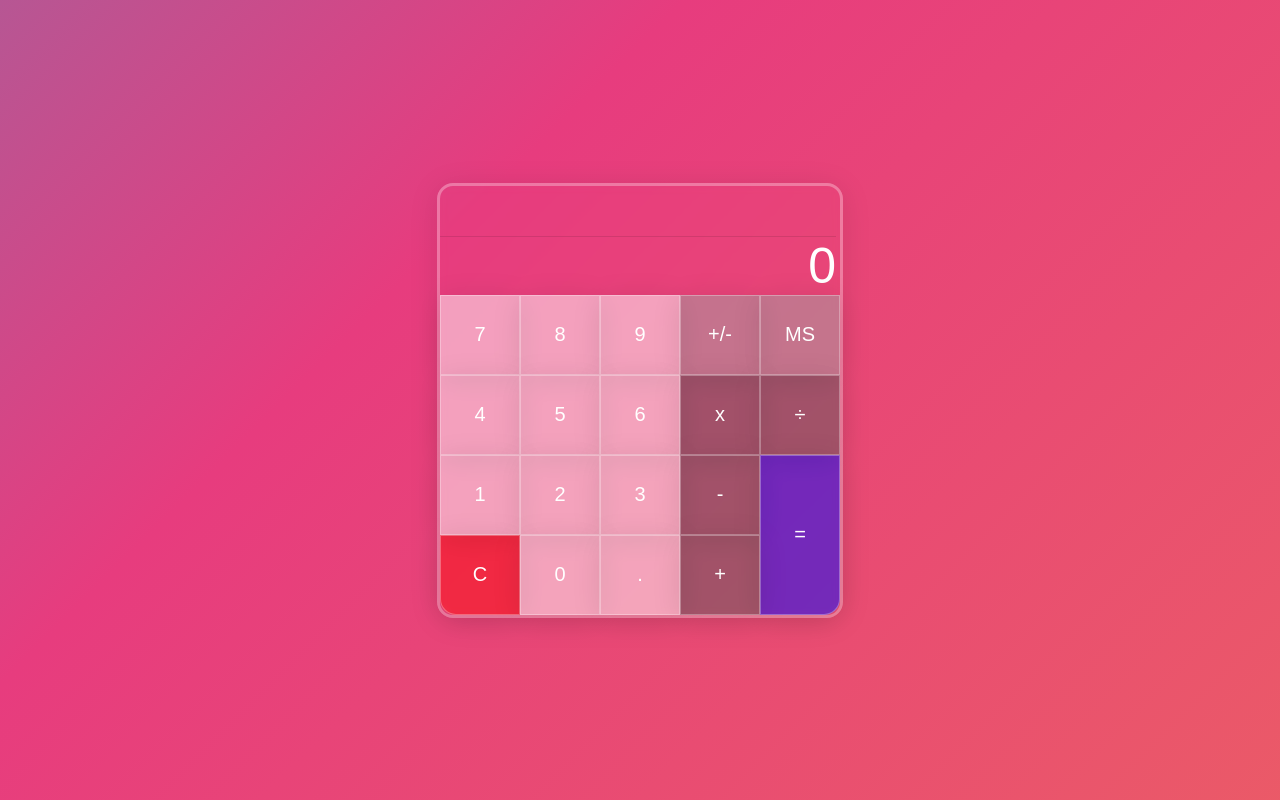
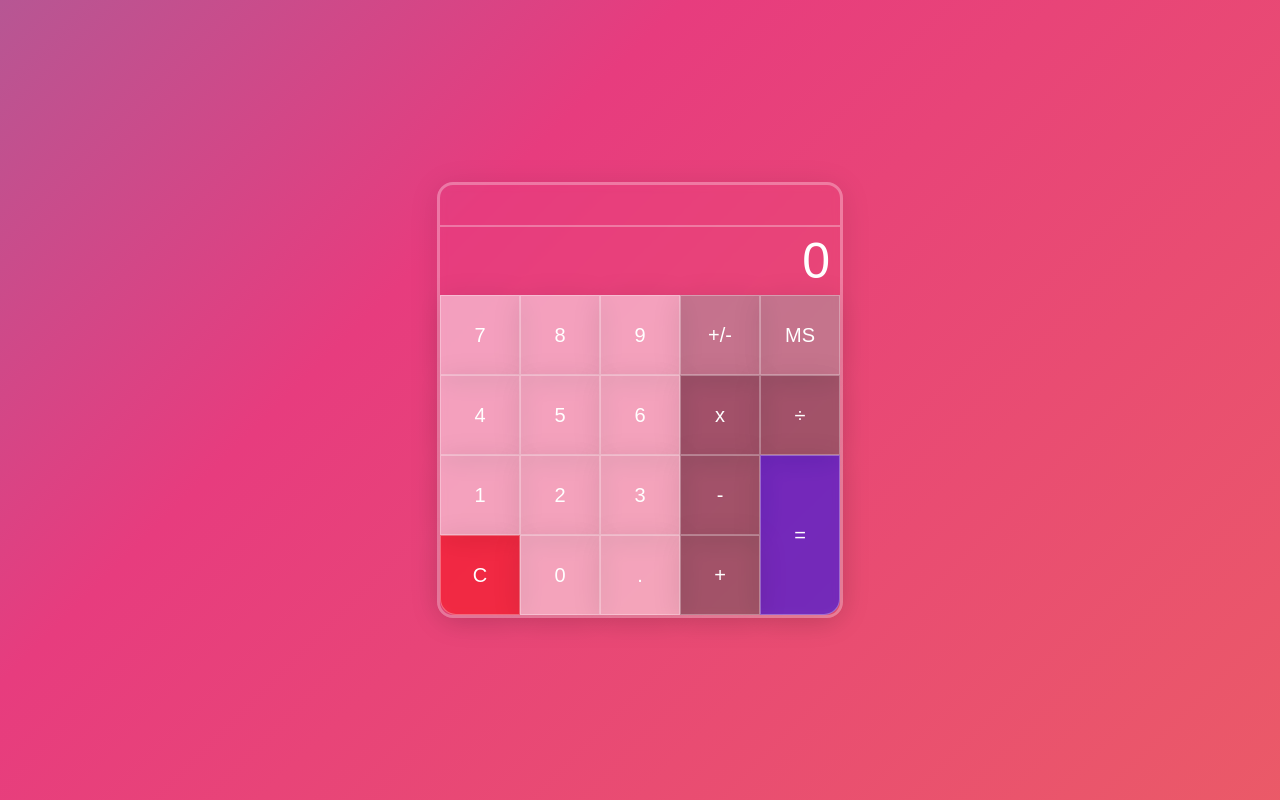
Before and after one commit to kcereno/glass-calc, a React (Create React App) app: page / in a window 1280 px wide. Built offline with nearby package versions, Linux system fonts and the light colour scheme.

Commit message:
Change screen styles

```diff
--- a/src/App.css
+++ b/src/App.css
@@ -54,19 +54,23 @@
   align-items: flex-end;
   justify-content: end;
   color: white;
-
-  margin-right: 4px;
 }
 
 .screen--small {
-  padding: 10px 0;
+  padding-top: 10px;
   font-size: 24px;
-  border-bottom: 1px solid rgba(0, 0, 0, 0.1);
+  border-bottom: 2px solid rgba(255, 255, 255, 0.3);
   height: 30px;
 }
 
 .screen--large {
   font-size: 50px;
+}
+
+.screen__text {
+  margin-right: 10px;
+  margin-top: 5px;
+  margin-bottom: 5px;
 }
 
 /* Buttons */
--- a/src/App.tsx
+++ b/src/App.tsx
@@ -102,8 +102,12 @@ function App() {
   return (
     <div className="app">
       <div className="container">
-        <div className="screen screen--small">{secondScreenVal}</div>
-        <div className="screen screen--large">{mainScreenVal}</div>
+        <div className="screen screen--small">
+          <span className="screen__text">{secondScreenVal}</span>
+        </div>
+        <div className="screen screen--large">
+          <span className="screen__text">{mainScreenVal}</span>
+        </div>
         <button
           className="button"
           value="7"
```
